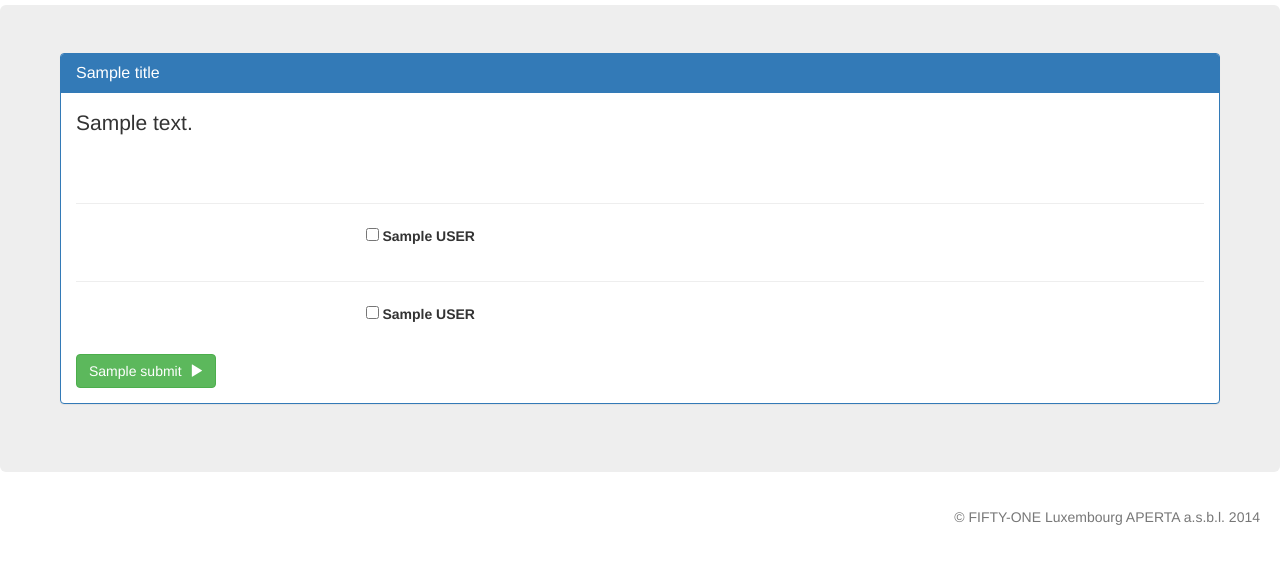
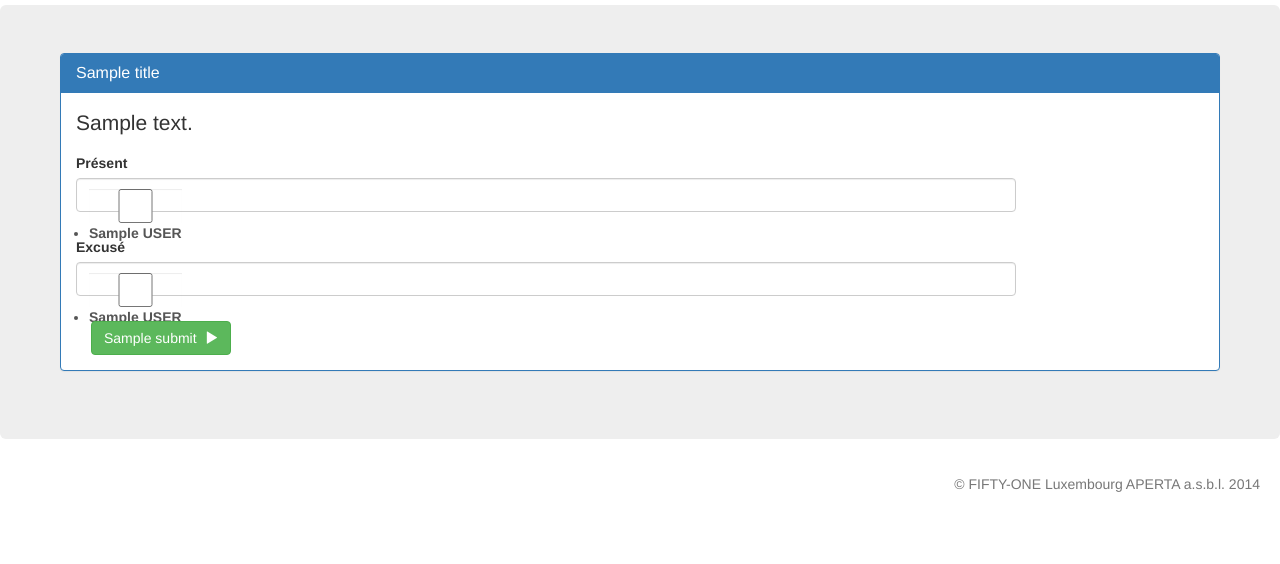
Before and after one commit to psteichen/aperta-cms, a Django app: template cms/templates/form.html in a window 1280 px wide. Shown: the part 76-640 px from the top of the page. Run offline with Django 3.2, Linux system fonts and the light colour scheme; tables that the repository leaves empty hold one stand-in row (values such as "Sample post"); the template is opened without the code that fills it: values that come from a table or form of the project are taken from there, most other values are stand-ins (such as "Sample title", 1, 10 or a date in 2020); parts of the project's set-up code (start-up, migrations or seed data) failed here and were passed over; some libraries are stand-ins or nearby versions; some web fonts are replaced.

Commit message:
- added django-bootstrap3 global integration   - form template DONE, other TODO

```diff
--- a/cms/settings.py
+++ b/cms/settings.py
@@ -29,6 +29,8 @@
 # Application definition
 
 INSTALLED_APPS = (
+# global bootstrap3 integration
+  'bootstrap3',
 # django core apps
   'django.contrib.admin',
   'django.contrib.auth',
--- a/cms/templates/form.html
+++ b/cms/templates/form.html
@@ -1,6 +1,5 @@
 {% extends "base.html" %}
-
-{% load extra_tags %}
+{% load bootstrap3 %}
 
 {% block content %}
 
@@ -15,34 +14,18 @@
     </div>
     <div class="panel-body">
       <p>{{ desc }}</p>
-    </div>
-    <div class="panel-body">
-    <form role="form" class="form-horizontal" action="." method="post" enctype="multipart/form-data">
+      <div class="col-xs-10">
+      <form role="form" class="form-horizontal" action="." method="post" enctype="multipart/form-data">
       {% csrf_token %}
       {{ form.management_form }}
-      {% for f in form %}
-       <hr />
-       {% for field in f %}
-        {% if not field.is_hidden %}
-          <div class="form-group">
-          {% if field.errors %}
-            <div class="col-sm-12">{{ field.errors }}</div>
-          {% endif %}
-          <div class="col-sm-3">{{ field.label_tag }}</div>
-          <div class="col-sm-9">{{ field|addclass:"form-control" }}<span class="help-block">{{ field.help_text }}</span></div>
-{#           <div class="col-sm-9">{{ field }}<span class="help-block">{{ field.help_text }}</span></div> #}
-          </div>
-        {% else %}
-          <div class="hidden">{{ field }}</div>
-        {% endif %}
-       {% endfor %}
-      {% endfor %}
+      {% bootstrap_form form %}
       <div class="btn-toolbar">
        <div class="btn-group">
         <button class="btn btn-success" type="submit" value="{{ submit }}">{{ submit }}&nbsp;&nbsp;<span class="glyphicon glyphicon-play"></span></button>
        </div>
       </div>
-    </form>
+     </form>
+     </div>
     </div>
   </div>
 {% endblock %}
--- a/requirements.txt
+++ b/requirements.txt
@@ -2,3 +2,4 @@
 pillow
 django-tables2
 django-breadcrumbs
+django-bootstrap3
```
